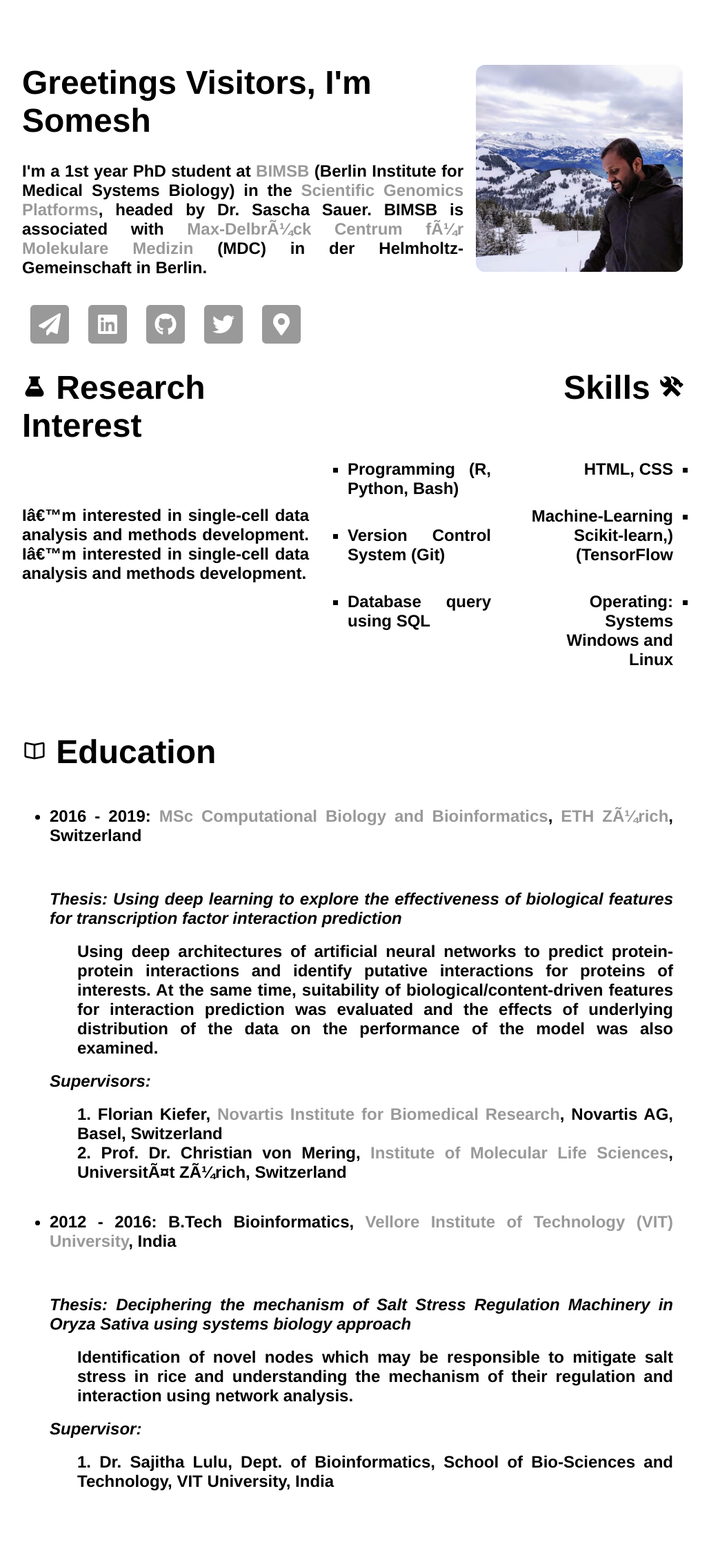
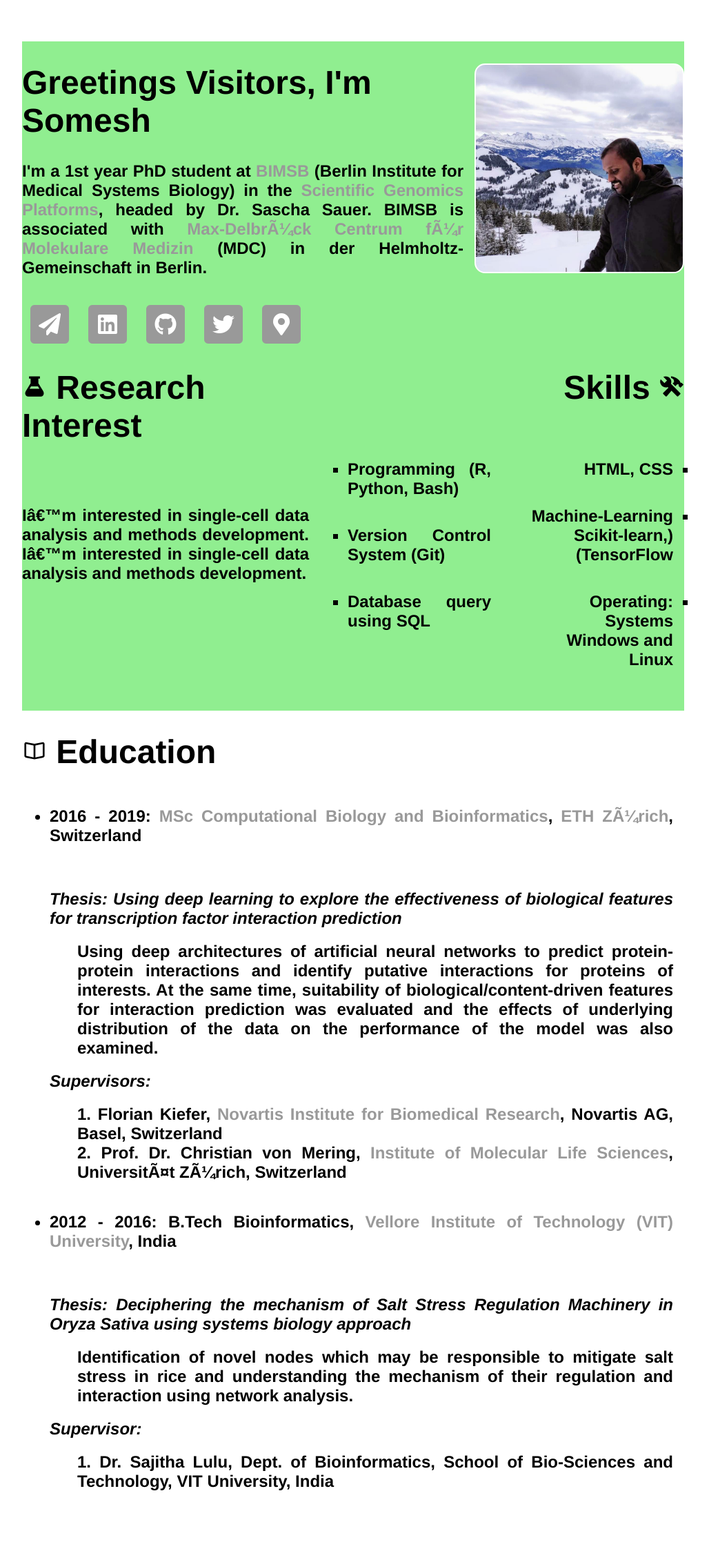
Before and after one commit to saisomesh2594/saisomesh2594.github.io, a Jekyll site: the page built from index.html, in a window 1280 px wide. Shown: the whole page at 69% size, without its empty margins (128-1156 px from the left). Built offline with Jekyll 4.4.1, drawn with Linux system fonts in a browser that asks for light colours.

Commit message:
Update main.css

```diff
--- a/css/main.css
+++ b/css/main.css
@@ -103,15 +103,16 @@ table, th, td {
 #container {
   display: flex;
   flex-flow: row nowrap;
+	background-color: lightgreen;
 	/*height: 30px;*/
 }
 
 #twwet-research-container {
   display: flex;
   flex-flow: row nowrap;
-  /*overflow-x:auto;
+  /*overflow-x:auto;*/
   background-color: lightgreen;
-  top:30px;
+  /*top:30px;
   left:0;right:0;
   bottom:0;
   position:absolute;*/
```
